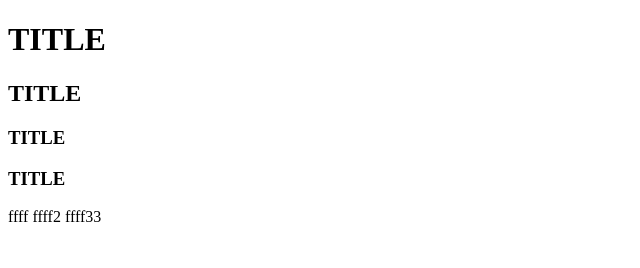
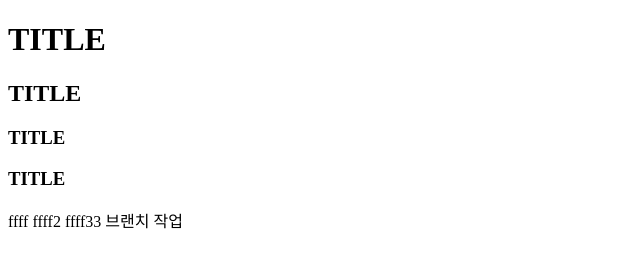
Before and after one commit to oppaho03/ict, a plain HTML site: page public/index.html in a window 1280 px wide. Shown: the whole page, without its empty margins (0-640 px from the left). Drawn offline with Linux system fonts and the light colour scheme.

Commit message:
브랜치 작업 추가

```diff
--- a/public/index.html
+++ b/public/index.html
@@ -13,5 +13,6 @@
 ffff
 ffff2
 ffff33
+브랜치 작업
 </body>
 </html>
```
